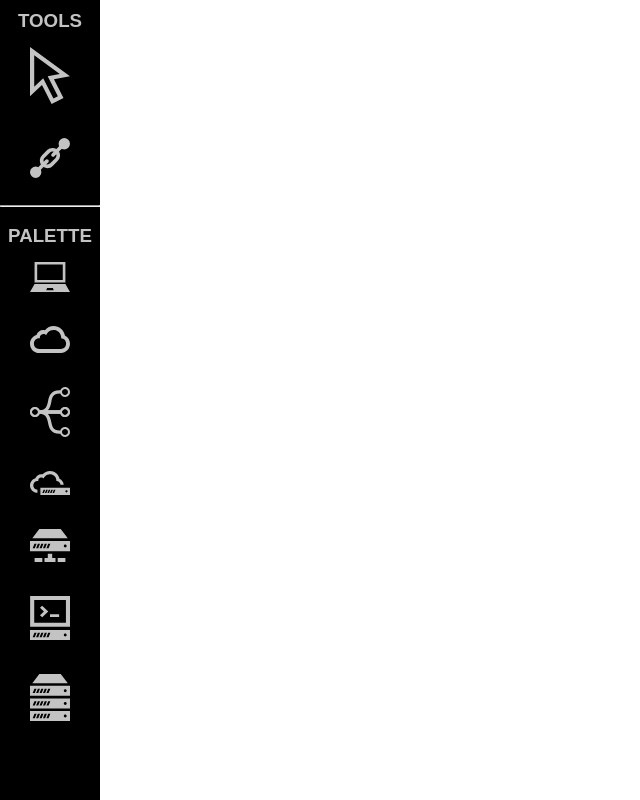
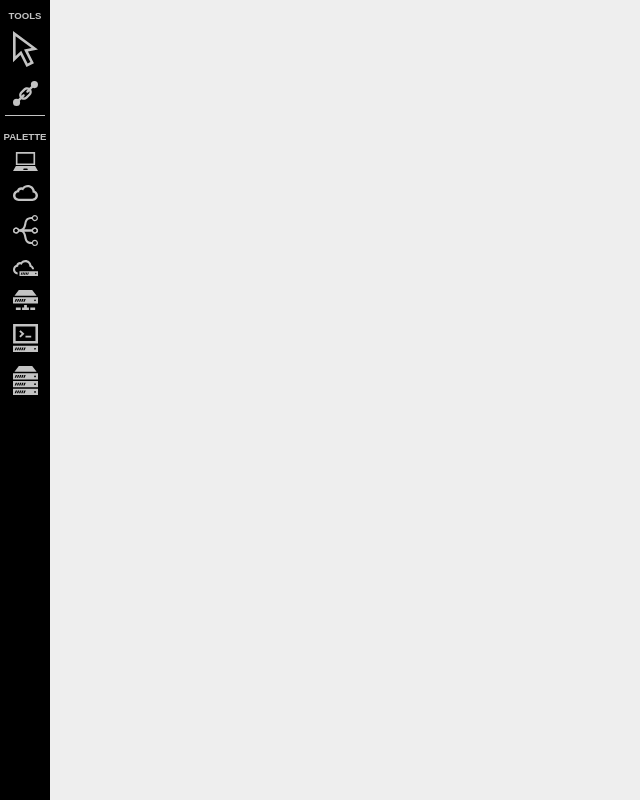
Before and after one commit to UTD-SESeniorDesign-Spring2015-Group4/D-D, a website with bundled scripts: page app/index.html in a window 1280 px wide. Shown: the whole page, without its empty margins (0-640 px from the left). Built offline with nearby package versions, Linux system fonts and the light colour scheme; files whose address does not match are found by name.

Commit message:
Made sidebar smaller and adjusted colors

```diff
--- a/app/css/app.css
+++ b/app/css/app.css
@@ -24,7 +24,7 @@ html, body {
 .sidebar {
     display: block;
 
-    width: 100px;
+    width: 50px;
     height: 100%;
     flex-grow: 0;
     flex-shrink: 0;
@@ -48,15 +48,23 @@ html, body {
 }
 
 .sidebar li img {
-    margin: 15px 30px 15px 30px;
+    margin-top: 10px;
+    width: 50%;
 }
 
 .sidebar h3 {
     margin: 0;
     padding-top: 10px;
-
+    font-size: .6em;
     font-family: texgyreheros-bold, sans-serif;
     color: #C3C3C3;
+}
+
+.sidebar hr {
+    border: 0;
+    height: 1px;
+    margin: 5px;
+    background-color: #C3C3C3;
 }
 
 /*Canvas*/
@@ -64,4 +72,5 @@ html, body {
     display: inline-block;
     height: 100%;
     flex-grow: 1;
+    background-color: #EEEEEE;
 }
```
